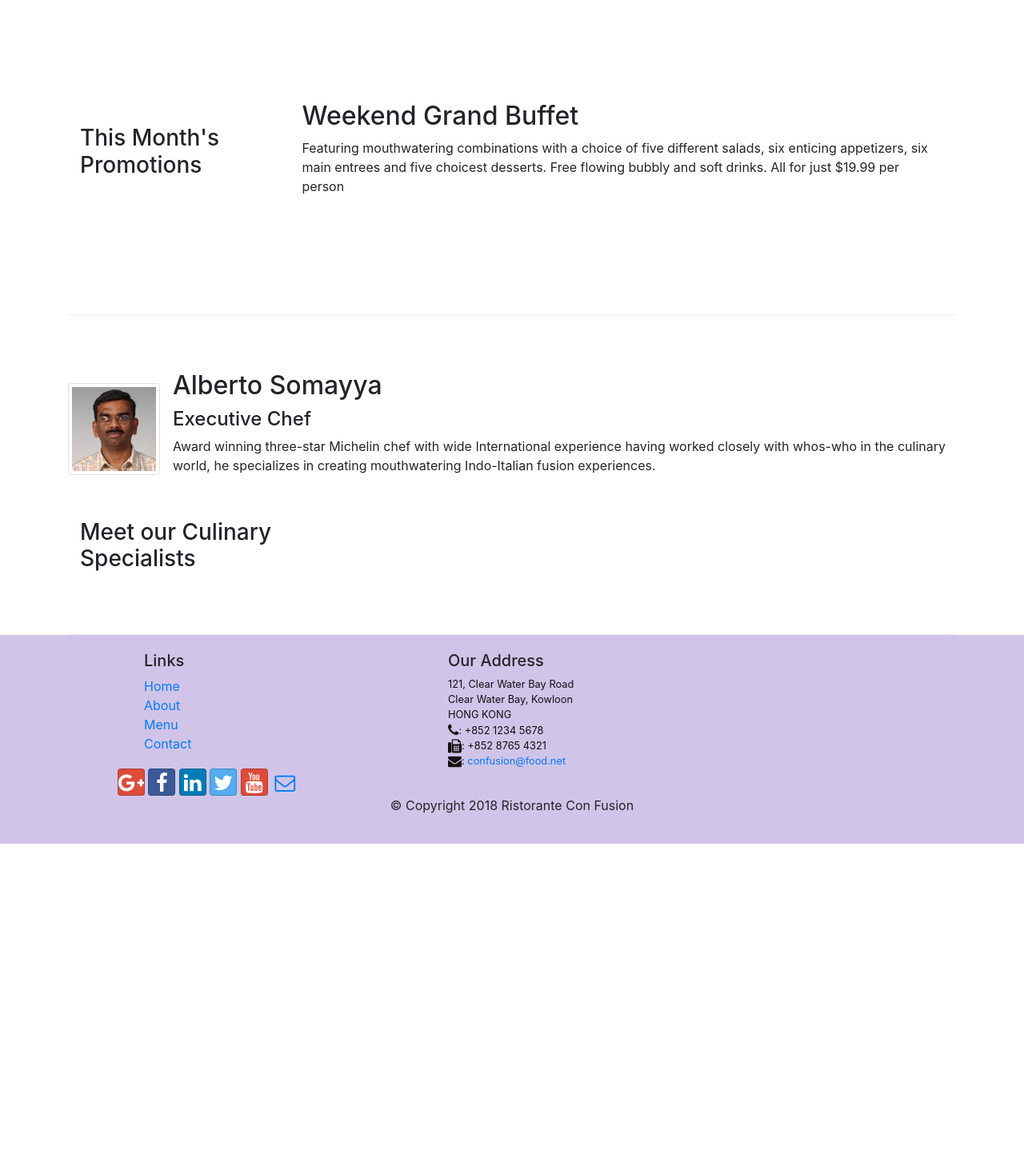
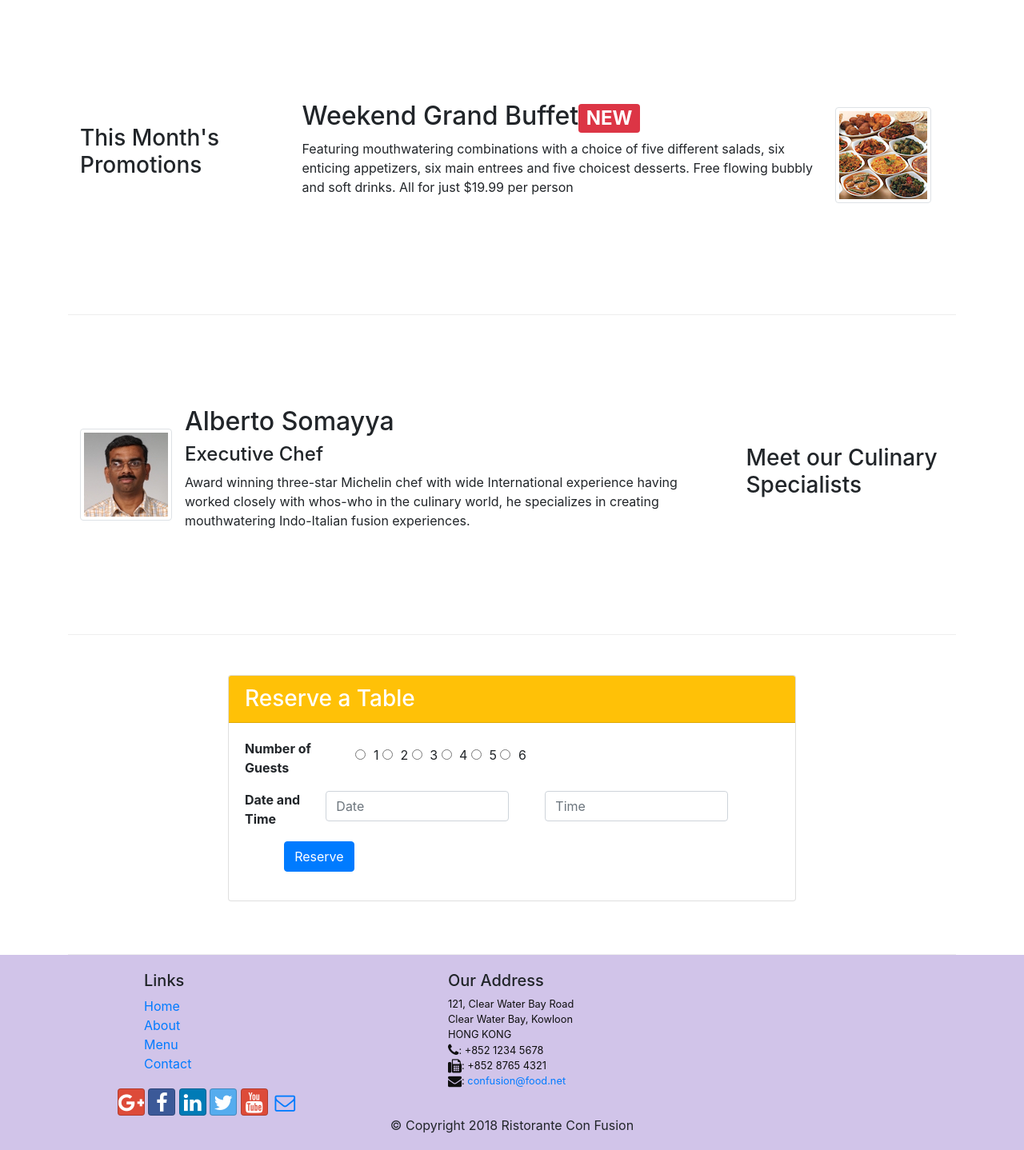
Before and after one commit to sosaheri/EspConFusion, a website: page index.html in a window 1280 px wide. Shown: the part 740-2178 px from the top of the page at 80% size. Before the commit the page ends 1795 px from the top, so only its background shows below. Drawn offline with nearby package versions, Linux system fonts and the light colour scheme.

Commit message:
Assigment 2

```diff
--- a/index.html
+++ b/index.html
@@ -51,7 +51,14 @@
                     <p>We take inspiration from the World's best cuisines, and create a unique fusion experience. Our lipsmacking creations will tickle your culinary senses!</p>
                 </div>
                 <div class="col-12 col-sm align-self-center">
-                        <img src="img/logo.png" class="img-fluid">
+                    <div class="row">
+                        <div class="col-12 col-sm-6"><img src="img/logo.png" class="img-fluid"></div>
+                        <div class="col-12 col-sm-6 align-items-center align-self-center text-center">
+                            <a href="#contacto" class="btn btn-lg btn-block btn-warning">Reserve Table</a>
+
+                        </div>
+                    </div>
+
                 </div>
             </div>
         </div>
@@ -62,11 +69,11 @@
             <div class="col-12 order-sm-last col-sm-4 col-md-3">
                 <h3>Our Lipsmacking Culinary Creations</h3>
             </div>
-            <div class="media">
+            <div class="media col-sm-8 col-md-9">
                     <img class="d-flex mr-3 img-thumbnail align-self-center"
                             src="img/uthappizza.png" alt="Uthappizza">
                     <div class="media-body">
-                        <h2 class="mt-0">Uthappizza</h2>
+                        <h2 class="mt-0">Uthappizza<span class="badge badge-danger">HOT</span><span class="badge badge-pill badge-secondary">$4.99</span></h2>
                         <p class="d-none d-sm-block">A unique combination of Indian Uthappam (pancake) and
                             Italian pizza, topped with Cerignola olives, ripe vine
                             cherry tomatoes, Vidalia onion, Guntur chillies and
@@ -80,17 +87,24 @@
             <div class="col-12 col-sm-4 col-md-3">
                 <h3>This Month's Promotions</h3>
             </div>
-            <div class="col col-sm col-md">
-                <h2>Weekend Grand Buffet</h2>
-                <p class="d-none d-sm-block">Featuring mouthwatering combinations with a choice of five different salads, six enticing appetizers, six main entrees and five choicest desserts. Free flowing bubbly and soft drinks. All for just $19.99 per person </p>
+            <div class="media col col-sm col-md">
+                    <img class="d-flex mr-3 img-thumbnail align-self-center order-last"
+                            src="img/buffet.png" alt="Buffet">
+                    <div class="media-body">
+                        <h2 class="mt-0">Weekend Grand Buffet<span class="badge badge-danger">NEW</span></h2>
+                        <p class="d-none d-sm-block">Featuring mouthwatering combinations with a choice of five different salads, six enticing appetizers, six main entrees and five choicest desserts. Free flowing bubbly and soft drinks. All for just $19.99 per person </p>
+
+                    </div>
             </div>
+
+
         </div>
 
         <div class="row row-content align-items-center">
             <div class="col-12 order-sm-last col-sm-4 col-md-3">
                 <h3>Meet our Culinary Specialists</h3>
             </div>
-            <div class="media">
+            <div class="media col-sm-8 col-md-9">
                     <img class="d-flex mr-3 img-thumbnail align-self-center"
                             src="img/alberto.png" alt="Alberto Somayya">
                     <div class="media-body">
@@ -103,6 +117,84 @@
                             </p>
                     </div>
                 </div>
+        </div>
+
+        <div class="row row-content">
+            <div class="col-12 offset-sm-2 col-sm-8 col-md-8">
+                <div class="card">
+                    <h3 class="card-header bg-warning text-white">Reserve a Table</h3>
+                    <div class="card-body">
+                        <form id="contacto">
+                                <dl class="form-group form-check-inline row">
+                                        <dt class="col-12 col-sm-4">Number of Guests</dt>
+                                        <dd class="col-12 col-sm-8">
+                                            <input class="form-check-input" type="radio" name="radio" id="radio1" value="radio1">
+                                            <label class="form-check-label" for="radio1">
+                                            1
+                                            </label>
+
+                                            <input class="form-check-input" type="radio" name="radio" id="radio2" value="radio2">
+                                            <label class="form-check-label" for="radio2">
+                                            2
+                                            </label>
+
+                                            <input class="form-check-input" type="radio" name="radio" id="radio3" value="radio3">
+                                            <label class="form-check-label" for="radio3">
+                                            3
+                                            </label>
+
+                                            <input class="form-check-input" type="radio" name="radio" id="radio4" value="radio4">
+                                            <label class="form-check-label" for="radio4">
+                                            4
+                                            </label>
+
+                                            <input class="form-check-input" type="radio" name="radio" id="radio5" value="radio5">
+                                            <label class="form-check-label" for="radio5">
+                                            5
+                                            </label>
+
+                                            <input class="form-check-input" type="radio" name="radio" id="radio6" value="radio6">
+                                            <label class="form-check-label" for="radio6">
+                                            6
+                                            </label>
+                                        </dd>
+
+                                </dl>
+
+                                <dl class="form-group form-inline row">
+                                        <dt class="col-12 col-sm-2">Date and Time</dt>
+                                        <dd class="col-12 col-sm-10">
+                                            <div class="row ">
+                                                <div class="form-group">
+                                                        <input type="text" class="form-control col-10" id="date"  placeholder="Date">
+                                                </div>
+
+                                                <div class="form-group">
+                                                        <input type="text" class="form-control col-10" id="time"  placeholder="Time">
+                                                </div>
+
+
+
+
+
+                                            </div>
+
+                                        </dd>
+
+                                </dl>
+
+                                <dl class="form-group form-check-inline row">
+                                            <div class="col-12 col-sm-4"></div>
+                                            <div class="col-12 col-sm-8">
+                                                <button type="submit" class="btn btn-primary">Reserve</button>
+                                            </div>
+                                </dl>
+
+                        </form>
+                    </div>
+                </div>
+            </div>
+
         </div>
     </div>
 
```
